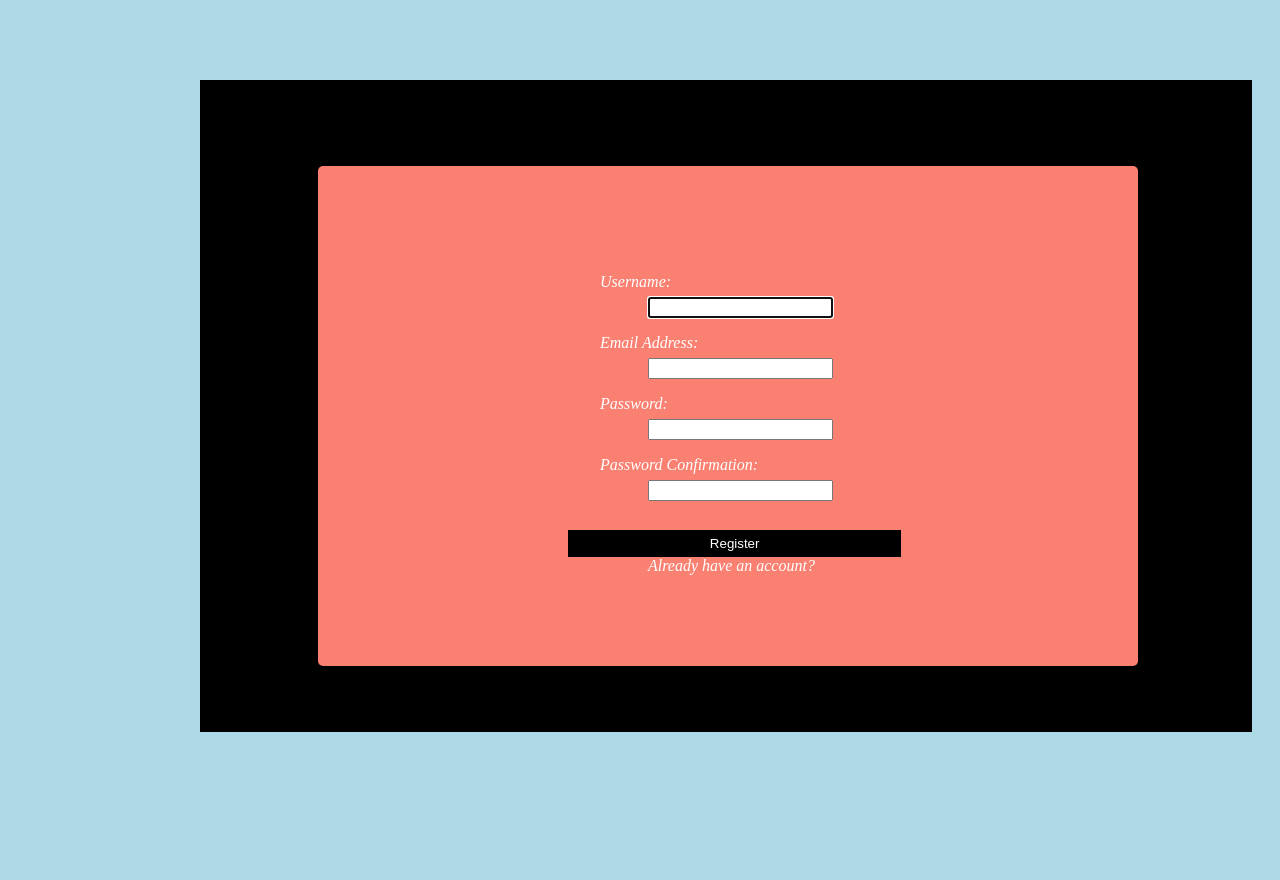
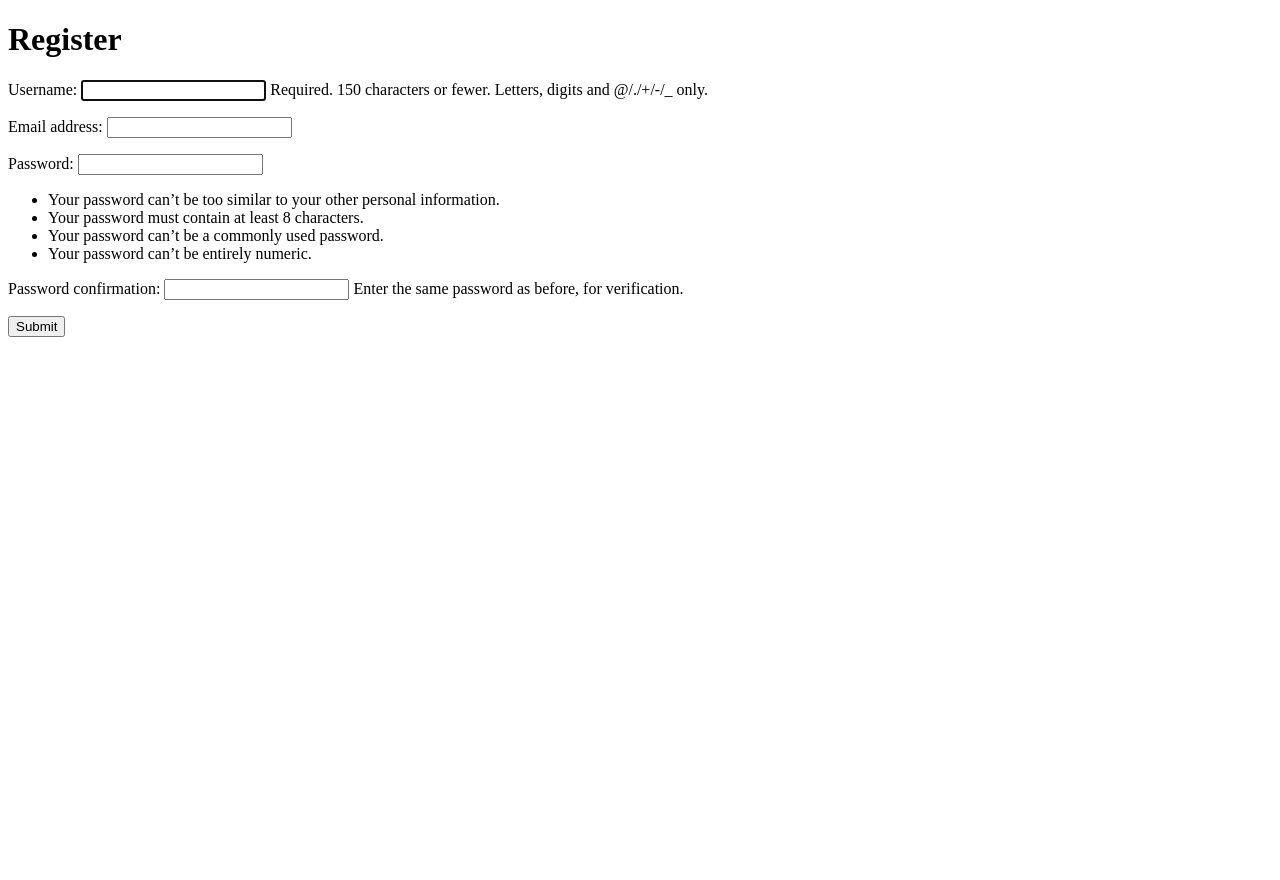
Before and after one commit to makylaperson43/Capstone, a Django app: page /register/ in a window 1280 px wide. After the commit the page ends 337 px from the top, so only its background shows below. Run offline with Django 3.2, Linux system fonts and the light colour scheme.

Commit message:
User Registration, login, and authentificaiton

```diff
--- a/HUB/decorators.py
+++ b/HUB/decorators.py
@@ -4,7 +4,7 @@ from django.shortcuts import redirect
 def unauthenticated_user(view_func):
     def wrapper_func(request, *args, **kwargs):
         if request.user.is_authenticated:
-            return redirect('DMview')
+            return redirect('home-page')
         else:
             return view_func(request, *args, **kwargs)
 
@@ -24,19 +24,3 @@ def allowed_users(allowed_roles=[]):
                 return HttpResponse("You are not allowed to view this page")
         return wrapper_func
     return decorator
-
-def admin_only(view_func):
-    def wrapper_function(request, *args, **kwargs):
-        group = None
-        if request.user.groups.exists():
-            group = request.user.groups.all()[0].name
-
-        if group == 'Player':
-            return redirect('Pview')
-        if group == 'DM':
-            return redirect('DMview')
-
-        if group == 'admin':
-            return view_func(request, *args, **kwargs)
-
-    return wrapper_function
--- a/HUB/templates/home.html
+++ b/HUB/templates/home.html
@@ -1,13 +1,14 @@
 {% extends 'base.html' %} {%block content%}
 <div>
   <h1>Home Page</h1>
+  <p>Welcome, {{user}}</p>
 </div>
 
 <div>
   <a href="{%url 'order-page'%}">Order</a>
   <a href="{%url 'cart-page'%}">Store</a>
-  <a href="{%url 'login'%}">Login</a>
-  <a href="{%url 'register'%}">Register</a>
+  <a href="{%url 'login-page'%}">Login</a>
+  <a href="{%url 'register-page'%}">Register</a>
   <a href="{%url 'logout'%}">Logout</a>
 </div>
 {% endblock %}
--- a/HUB/templates/login.html
+++ b/HUB/templates/login.html
@@ -134,7 +134,7 @@
             {% endfor %}
             <div class="mt-4">
 
-                <a href="{% url 'register' %}" class="ml-2"
+                <a href="{% url 'register-page' %}" class="ml-2"
                   >
 
               <div class="d-flex justify-content-center links colorl">
--- a/HUB/templates/register.html
+++ b/HUB/templates/register.html
@@ -1,182 +1,8 @@
-<!DOCTYPE html>
-<html>
-  <head>
-    <title>Register</title>
+{% extends 'base.html' %} {%block content%}
+<h1>Register</h1>
+<form method="POST">
+  {% csrf_token %} {{form.as_p}}
+  <input type="submit" />
+</form>
 
-
-    <style>
-		body,
-		html {
-			margin: 0;
-			padding: 0;
-			height: 100%;
-			background: lightblue;
-		}
-		.box1{
-			margin-left: 12.5em;
-			width: 65em;
-			background: black;
-			border: solid 6px black;
-			height: 40em;
-			margin-top: 5em;
-		}
-		.user_card {
-			width: 50em;
-			height:30em;
-			margin-top: 5em;
-			margin-bottom: auto;
-			margin-left: 7em;
-			background: salmon;
-			position: relative;
-			display: flex;
-			justify-content: center;
-			flex-direction: column;
-			padding: 10px;
-			box-shadow: 0 4px 8px 0 rgba(0, 0, 0, 0.2), 0 6px 20px 0 rgba(0, 0, 0, 0.19);
-			-webkit-box-shadow: 0 4px 8px 0 rgba(0, 0, 0, 0.2), 0 6px 20px 0 rgba(0, 0, 0, 0.19);
-			-moz-box-shadow: 0 4px 8px 0 rgba(0, 0, 0, 0.2), 0 6px 20px 0 rgba(0, 0, 0, 0.19);
-			border-radius: 5px;
-
-		}
-		.tb{
-			margin-left: 17em;
-			height: .5em;
-
-		}
-		.form_container {
-			margin-top: 20px;
-		}
-
-		.form-title{
-			color: darkblue;
-			text-align: center;
-		}
-		.login_btn {
-			width: 25em;
-			height: 2em;
-			background: black ;
-			border: None;
-			color: white ;
-			margin-left: 18em;
-		}
-		.login_btn:hover{
-			background: lightblue;
-			color: black;
-		}
-		.login_btn:focus {
-			box-shadow: none ;
-			outline: 1px ;
-		}
-		#form-title {
-        color: red;
-        margin-left: 1.5em;
-      }
-		.login_container {
-			padding-top: .8em;
-			width:em;
-		}
-		.input-group-text {
-			background: #f7ba5b ;
-			color: white ;
-
-			border: 0 ;
-			border-radius: 0.25rem 0 0 0.25rem ;
-		}
-		.mk{
-			color: white;
-			text-decoration: None;
-			margin-left: 20em;
-		}
-		.mk:hover {
-			color: lightblue;
-		}
-		.input_user,
-		.input_pass:focus {
-			box-shadow: none ;
-			outline: 0px ;
-		}
-		.uname{
-			margin-left: 20em;
-		}
-
-	</style>
-  </head>
-  <body>
-
-		<div class="d-flex justify-content-center">
-
-		</div>
-		<div class="d-flex justify-content-center form_container">
-		  <form method="POST" action="">
-			{% csrf_token %}
-			<div class="box1">
-				<div class="input-group mb-3">
-
-				<div class="input-group-append">
-					<span class="input-group-text">
-					<i class="fas fa-user">
-				<div class="user_card">
-				<label>
-					<p class="tb">Username:</p>
-					<p class="uname"> {{form.username}}<p>
-				</label>
-				<div class="input-group mb-3">
-
-				<div class="input-group-append">
-					<span class="input-group-text"
-					><i class="fas fa-user"></i
-					></span>
-				</div>
-				</div>
-				<div class="input-group mb-2">
-					<div class="input-group-append">
-					<span class="input-group-text"
-						><i class="fas fa-envelope-square"></i
-					></span>
-					</div>
-					<label>
-						<p class="tb">Email Address:</p>
-						<p class="uname"> {{form.email}}</p>
-					</label>
-				</div>
-				<div class="input-group mb-2">
-					<div class="input-group-append">
-					<span class="input-group-text"
-						><i class="fas fa-key"></i
-					></span>
-					</div>
-					<label>
-						<p class="tb">Password:</p>
-						<p class="uname">{{form.password1}}</p>
-					</label>
-				</div>
-				<div class="input-group mb-2">
-					<div class="input-group-append">
-					<span class="input-group-text"
-						><i class="fas fa-key"></i
-					></span>
-					</div>
-					<label>
-						<p class="tb">Password Confirmation:</p>
-						<p class="uname"> {{form.password2}}<p>
-					</label>
-				</div>
-				<div class=" mt-3 login_container">
-					<input
-					class=" login_btn"
-					type="submit"
-					value="Register"
-					/>
-				</div>
-				</form>
-					<div>
-					{{form.errors}}
-					</div>
-							<a class="mk" href="{% url 'login' %}">Already have an account?</a>
-
-				</div>
-			</div>
-
-
-</body>
-</html>
+{% endblock %}
--- a/HUB/views.py
+++ b/HUB/views.py
@@ -10,7 +10,7 @@ from django.contrib.auth.decorators import login_required
 from django.contrib.auth import authenticate, login, logout
 from django.contrib.auth.models import Group
 from django.contrib.auth.forms import UserCreationForm
-from HUB.decorators import unauthenticated_user, allowed_users, admin_only
+from HUB.decorators import unauthenticated_user, allowed_users
 
 # Create your views here.
 def home(request):
@@ -24,8 +24,8 @@ def order(request):
         form = OrderForm(request.POST)
         if form.is_valid():
             instance = form.save()
-            # instance.user = request.user
-            # instance.save()
+            instance.user = request.user
+            instance.save()
 
     context = {'form':form}
     return render(request, 'order.html', context)
@@ -34,35 +34,36 @@ def cart(request):
     context = {}
     return render(request, 'store.html', context)
 
+@unauthenticated_user
+def registerPage(request):
+    form = CreateUserForm()
 
-@unauthenticated_user
-def register(request):
-	form = CreateUserForm()
-	if request.method == "POST":
-		form = CreateUserForm(request.POST)
-		if form.is_valid():
-				user = form.save()
-				username = form.cleaned_data.get('username')
+    if request.method == 'POST':
+        form = CreateUserForm(request.POST)
+        if form.is_valid():
+            form.save()
+            return redirect('login-page')
 
-				messages.success(request, f" {username}  has created Account")
-				return redirect('login')
-	context = {'form': form}
-	return render(request,'register.html',context)
-
+    context = {'form': form}
+    return render(request, 'register.html', context)
 
 @unauthenticated_user
 def loginPage(request):
-        if request.method == "POST":
-            username = request.POST.get('username')
-            password = request.POST.get('password')
+    if request.method == "POST":
+        username = request.POST.get('username')
+        password = request.POST.get('password')
 
-            user = authenticate(request, username=username, password=password)
+        user = authenticate(request, username=username, password=password)
 
-            if user is not None:
-                login(request, user)
-                return redirect('home-page')
-        return render(request, 'login.html')
+        if user is not None:
+            login(request, user)
+            return redirect('home-page')
+        else:
+            messages.info(request, 'Username or Password is incorrect')
+
+    context = {}
+    return render(request, 'login.html', context)
 
 def logoutUser(request):
     logout(request)
-    return redirect('login')
+    return redirect('login-page')
--- a/config/urls.py
+++ b/config/urls.py
@@ -25,7 +25,7 @@ urlpatterns = [
     path('', views.home, name='home-page'),
     path('order/', views.order, name='order-page'),
     path('cart/', views.cart, name='cart-page'),
-    path('register/', views.register, name="register"),
-    path('login/', views.loginPage, name="login"),
-    path('logout/', views.logoutUser, name="logout"),
+    path('register/', views.registerPage, name="register-page"),
+    path('login/', views.loginPage, name="login-page"),
+    path('logout/', views.logoutUser, name="logout")
 ]
```
Also changed, not shown: db.sqlite3.
